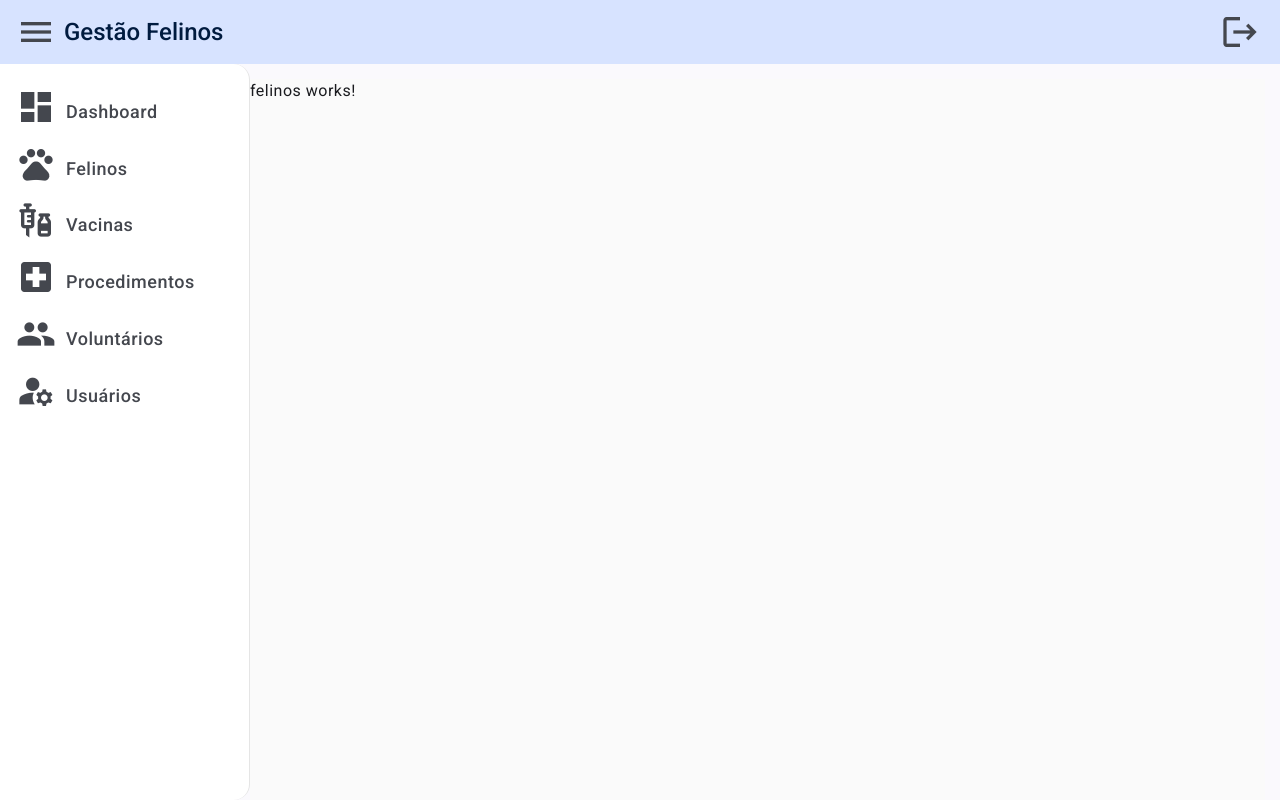
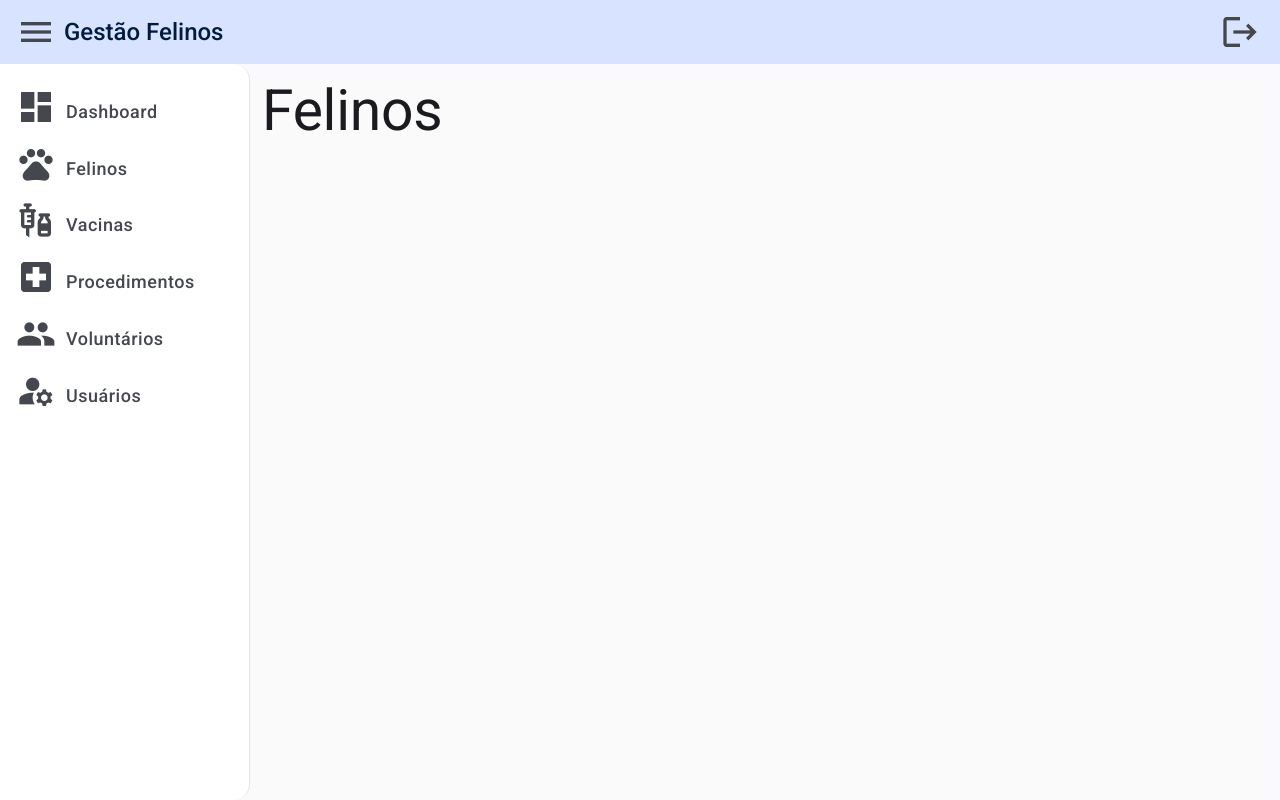
Before and after one commit to jsaraivasapori/Gestao_felinos, an Angular app in the folder gestao_front/: page /home/felinos in a window 1280 px wide. Built offline with nearby package versions, Linux system fonts and the light colour scheme.

Commit message:
inicio do FelinosComponent

```diff
--- a/gestao_front/src/app/pages/felinos/felinos.component.html
+++ b/gestao_front/src/app/pages/felinos/felinos.component.html
@@ -1 +1,3 @@
-<p>felinos works!</p>
+<div class="container-fluid">
+  <h1>Felinos</h1>
+</div>
```
